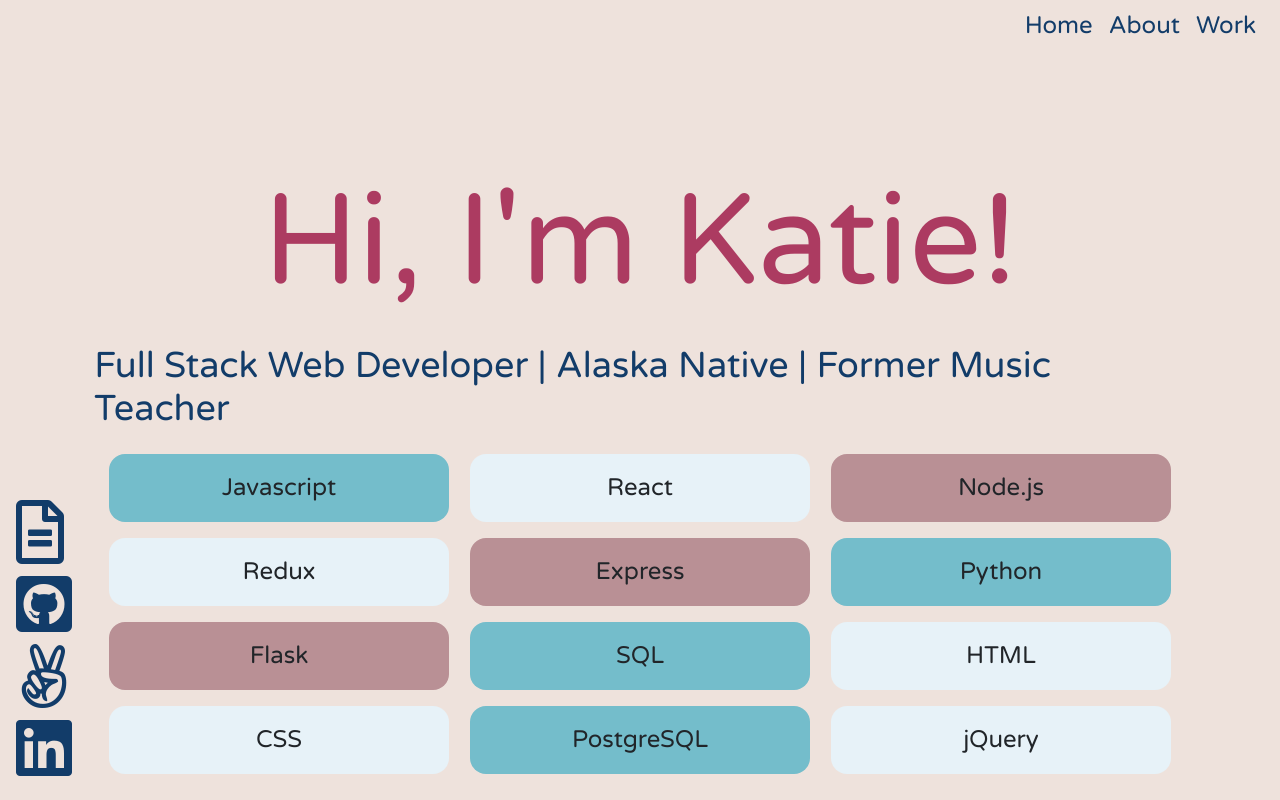
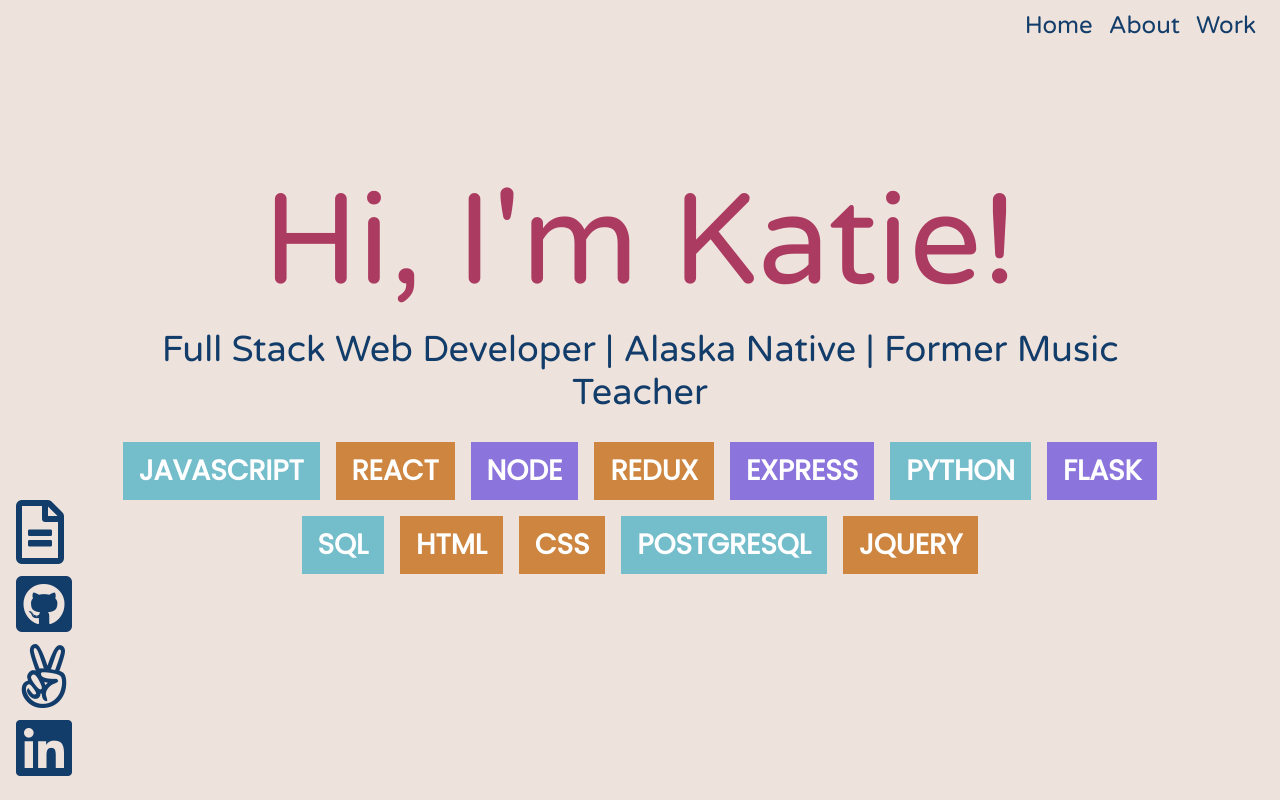
Before and after one commit to KatieJessupMcd/personal-website, a React (Create React App) app: page / in a window 1280 px wide. Shown: the top 800 px of the page. Built offline with nearby package versions, Linux system fonts and the light colour scheme; the HTML template or start-up script is replaced by a standard one.

Commit message:
styled skill word grid on landing page

```diff
--- a/public/index.html
+++ b/public/index.html
@@ -27,6 +27,7 @@
     <link rel="stylesheet" href="https://cdn.jsdelivr.net/npm/modern-normalize@0.5.0/modern-normalize.min.css">
     <link rel="stylesheet" href="https://stackpath.bootstrapcdn.com/bootstrap/4.3.0/css/bootstrap.min.css" integrity="sha384-PDle/QlgIONtM1aqA2Qemk5gPOE7wFq8+Em+G/hmo5Iq0CCmYZLv3fVRDJ4MMwEA" crossorigin="anonymous">
     <link href="https://fonts.googleapis.com/css?family=Varela+Round" rel="stylesheet">
+    <link href="https://fonts.googleapis.com/css?family=Poppins" rel="stylesheet">
   </head>
   <body>
     <noscript>You need to enable JavaScript to run this app.</noscript>
--- a/src/App.css
+++ b/src/App.css
@@ -44,21 +44,28 @@ p {
 }
 
 .flex-grid-thirds {
-  display: flex;
+  display: inline-flex;
   justify-content: space-between;
-  padding-top: 1rem;
+  padding-top: 2rem;
 }
 
-.flex-grid-thirds .col-home {
-  width: 32%;
+.word-grid {
+  margin-top: 28px;
+  padding:0;
+  max-width: 1200px;
+  font-family: 'Poppins', sans-serif;;
 }
+
 
 .col-home {
   text-align: center;
-  font-size: 1.5rem;
-  background-color: #123c69;
-  border-radius: 1rem;
-  padding: 1rem;
+  font-size: 1.75rem;
+  padding: 8px 16px;
+  font-weight: 800;
+  margin-left: 8px;
+  margin-right: 8px;
+  margin-bottom: 16px;
+  color: white
 }
 
 .language {
@@ -66,20 +73,10 @@ p {
 }
 
 .frontend {
-  background-color: #e7f2f8;
+  background-color:	#CD853F;
 }
 
 .backend {
-  background-color: #b99095;
+  background-color: #8B74DC
+  ;
 }
-
-@media (max-width: 400px) {
-  .flex-grid,
-  .flex-grid-thirds {
-    display: block;
-    .col {
-      width: 100%;
-      margin: 0 0 10px 0;
-    }
-  }
-}
--- a/src/HomePageInfo.js
+++ b/src/HomePageInfo.js
@@ -9,33 +9,30 @@ class HomePageInfo extends Component {
             <h1 class="BigText"> Hi, I'm Katie! </h1>
           </div>
         </div>
-        <div className="row pt-3">
-          <h3 className="frontPage">
+
+          <h3 className="frontPage text-center">
             {' '}
             Full Stack Web Developer | Alaska Native | Former Music Teacher{' '}
           </h3>
-        </div>
 
-        <div className="flex-grid-thirds">
-          <div className="col-home language">Javascript</div>
-          <div className="col-home frontend">React</div>
-          <div className="col-home backend">Node.js</div>
-        </div>
-        <div className="flex-grid-thirds">
-          <div className="col-home frontend">Redux</div>
-          <div className="col-home backend">Express</div>
-          <div className="col-home language">Python</div>
-        </div>
-        <div className="flex-grid-thirds">
-          <div className="col-home backend">Flask</div>
-          <div className="col-home language">SQL</div>
-          <div className="col-home frontend">HTML</div>
-        </div>
-        <div className="flex-grid-thirds">
-          <div className="col-home frontend">CSS</div>
-          <div className="col-home language">PostgreSQL</div>
-          <div className="col-home frontend">jQuery</div>
-        </div>
+
+        <ul className="word-grid list-unstyled d-flex flex-wrap justify-content-center">
+          <li className="col-home language">JAVASCRIPT</li>
+          <li className="col-home frontend">REACT</li>
+          <li className="col-home backend">NODE</li>
+
+          <li className="col-home frontend">REDUX</li>
+          <li className="col-home backend">EXPRESS</li>
+          <li className="col-home language">PYTHON</li>
+
+          <li className="col-home backend">FLASK</li>
+          <li className="col-home language">SQL</li>
+          <li className="col-home frontend">HTML</li>
+
+          <li className="col-home frontend">CSS</li>
+          <li className="col-home language">POSTGRESQL</li>
+          <li className="col-home frontend">JQUERY</li>
+        </ul>
       </div>
     );
   }
```
